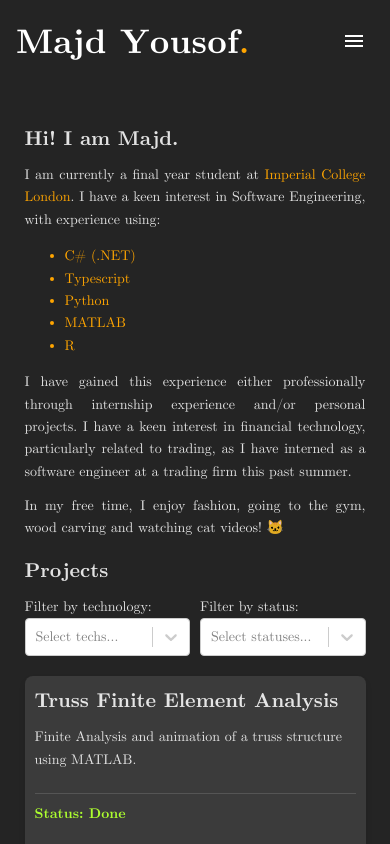
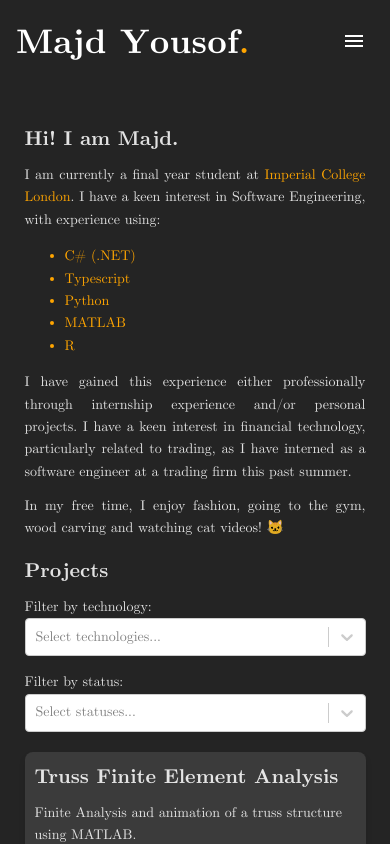
Before and after one commit to majdyousof/majdyousof.github.io, a React (Vite) app: page / in a window 390 px wide. Shown: the top 844 px of the page. Built offline with nearby package versions, Linux system fonts and the light colour scheme.

Commit message:
implement mobile friendly filter interface

```diff
--- a/src/components/ProjectGrid.tsx
+++ b/src/components/ProjectGrid.tsx
@@ -83,7 +83,7 @@ const ProjectGrid: React.FC<ProjectGridProps> = ({ projects }) => {
               selectedTechs.includes(option.value)
             )}
             onChange={handleTechChange}
-            placeholder="Select techs..."
+            placeholder="Select technologies..."
             className="react-select-container"
             classNamePrefix="react-select"
           />
--- a/src/styling/ProjectGrid.css
+++ b/src/styling/ProjectGrid.css
@@ -2,6 +2,19 @@
   display: flex;
   gap: 10px;
   margin-bottom: 20px;
+}
+
+/* Flex direction for larger screens (side by side) */
+.filter-container {
+  flex-direction: row;
+}
+
+/* Media query for smaller screens */
+@media (max-width: 768px) {
+  .filter-container {
+    flex-direction: column;
+    gap: 15px; /* Adjust gap to provide space between stacked filters */
+  }
 }
 
 .filter-select {
```
